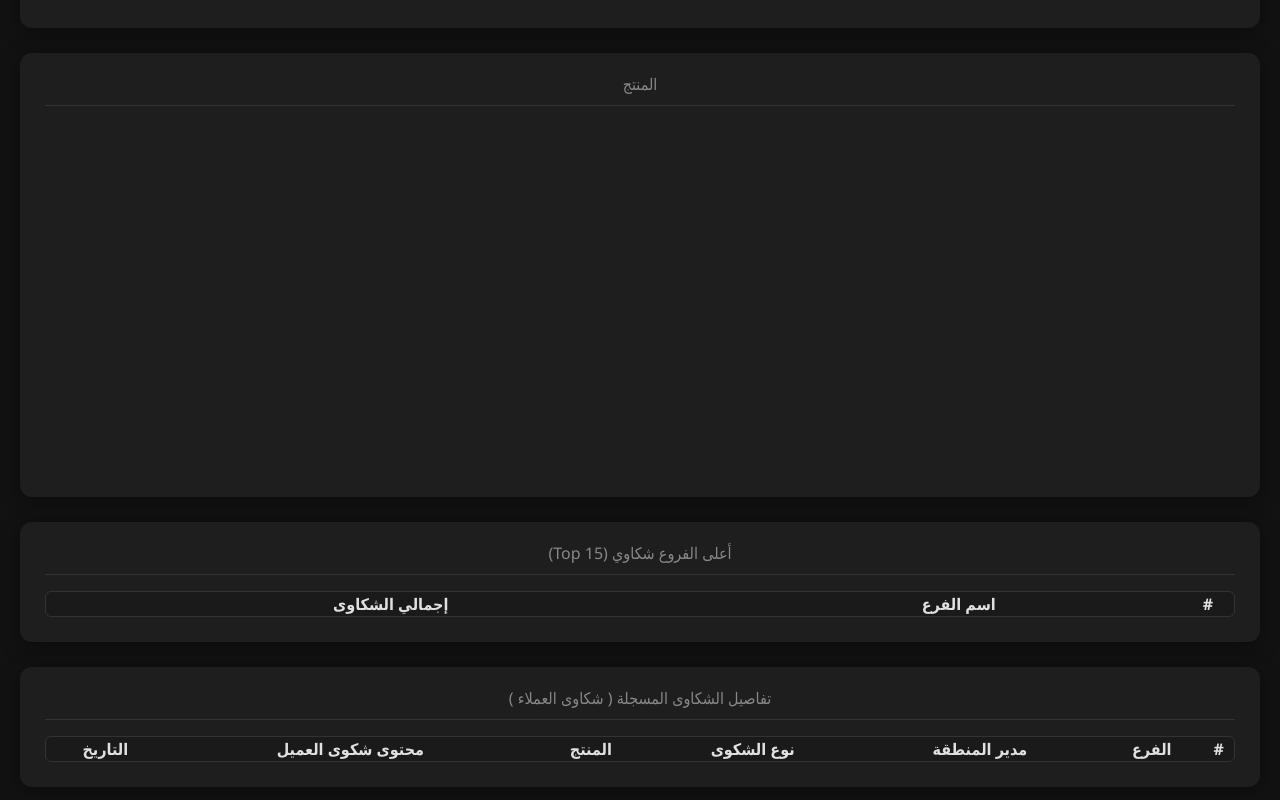
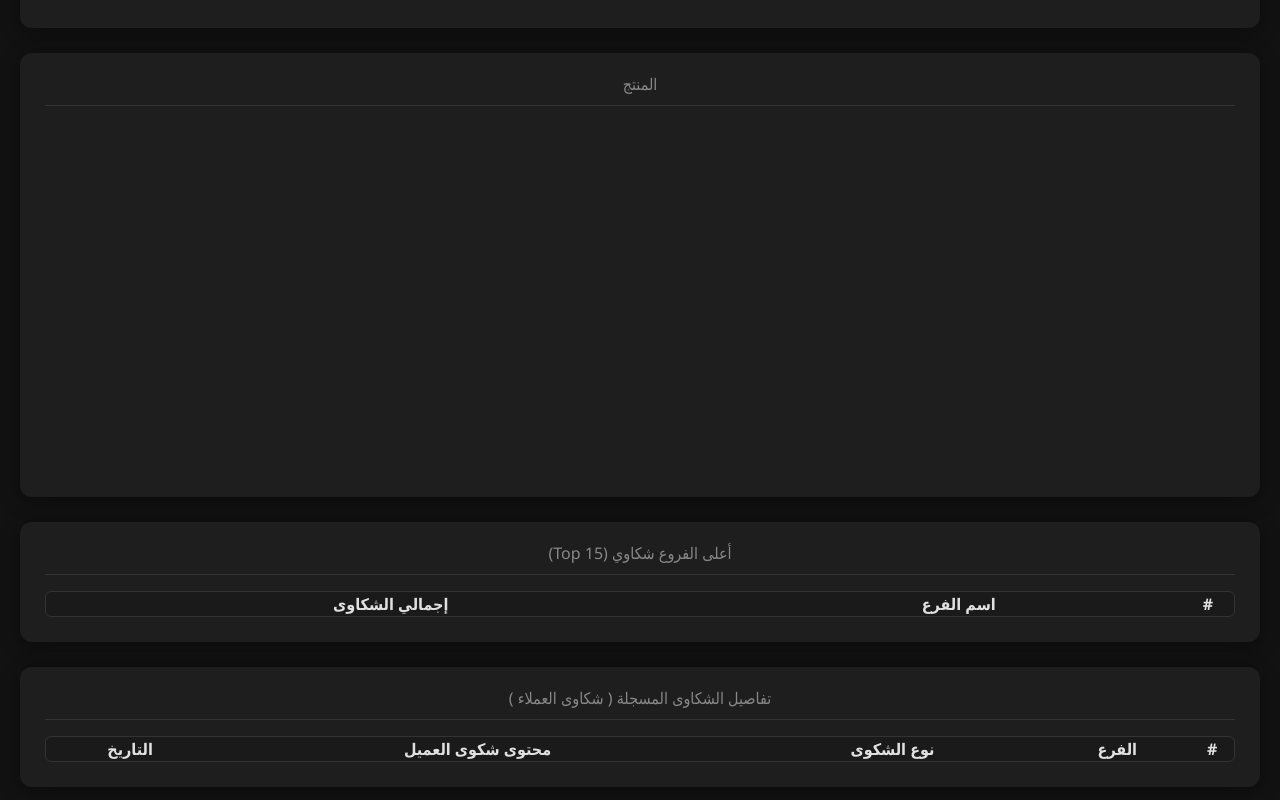
Before and after one commit to ohmasadataanalyst/complaints-dashboard, a plain HTML site: page index.html in a window 1280 px wide. Shown: the part 2280-3080 px from the top of the page. Drawn offline with nearby package versions, Linux system fonts and the light colour scheme; no server answers.

Commit message:
Update index.html

```diff
--- a/index.html
+++ b/index.html
@@ -105,9 +105,7 @@
                         <tr>
                             <th>#</th>
                             <th>الفرع</th>
-                            <th>مدير المنطقة</th>
                             <th>نوع الشكوى</th>
-                            <th>المنتج</th>
                             <th>محتوى شكوى العميل</th>
                             <th>التاريخ</th>
                         </tr>
```
